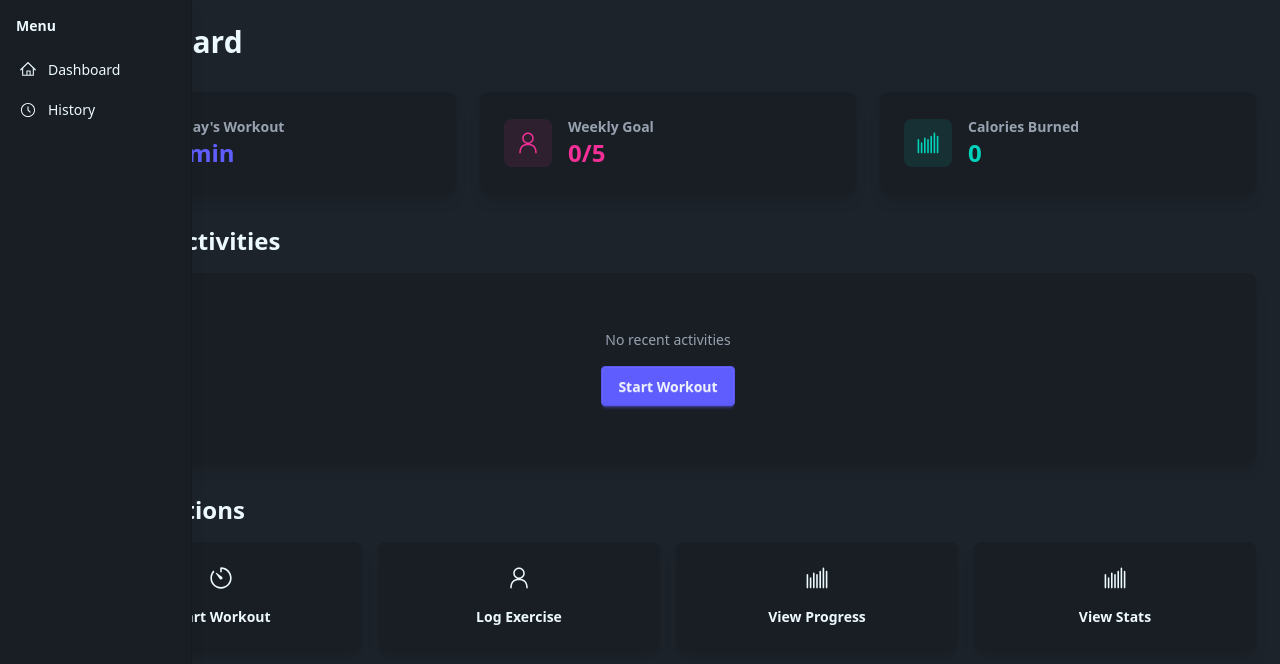
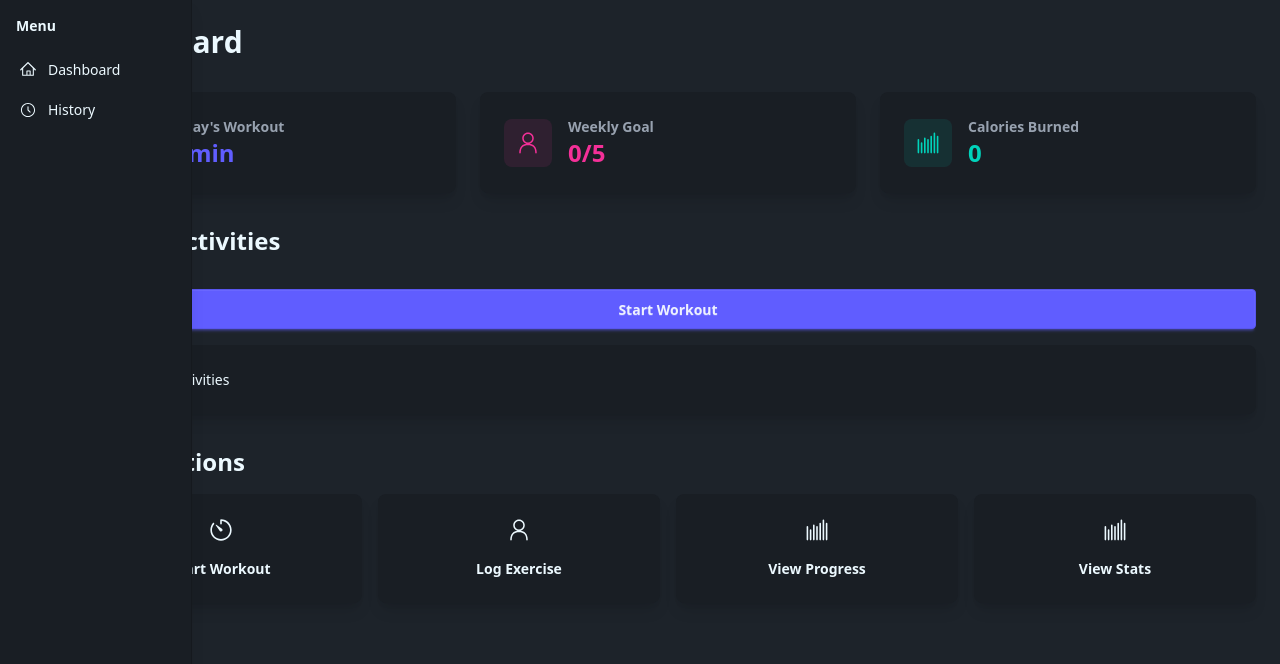
Before and after one commit to daleksiev/simple-track, a Next.js app: page / in a window 1280 px wide. Shown: the top 664 px of the page. Built offline with nearby package versions, Linux system fonts and the light colour scheme.

Commit message:
show recent activities in dashboard

```diff
--- a/src/app/dashboard/page.tsx
+++ b/src/app/dashboard/page.tsx
@@ -3,9 +3,66 @@
 import { Card } from "@/data-display";
 import { useRouter } from "next/navigation";
 import { BarChartIcon, PersonIcon, TimerIcon } from "@radix-ui/react-icons";
+import { Button } from "@/components/core/actions";
+import { useState } from "react";
 
+interface ExerciseSet {
+  reps: string;
+}
+
+interface Exercise {
+  name: string;
+  weight: string;
+  sets: ExerciseSet[];
+}
+
+interface WorkoutData {
+  date: string;
+  exercises: Exercise[];
+}
+
+interface ExerciseWithDate {
+  name: string;
+  date: string;
+}
 export default function DashboardContent() {
   const router = useRouter();
+
+  const [recentExercises] = useState<ExerciseWithDate[]>(() => {
+    const exercisesWithDates: ExerciseWithDate[] = [];
+
+    for (let i = 0; i < localStorage.length; i++) {
+      const key = localStorage.key(i);
+      if (key?.startsWith("workout-")) {
+        const workout: WorkoutData = JSON.parse(
+          localStorage.getItem(key) || ""
+        );
+        workout.exercises.forEach((exercise) => {
+          if (exercise.name) {
+            exercisesWithDates.push({
+              name: exercise.name,
+              date: workout.date,
+            });
+          }
+        });
+      }
+    }
+
+    // Sort by date (most recent first)
+    exercisesWithDates.sort(
+      (a, b) => new Date(b.date).getTime() - new Date(a.date).getTime()
+    );
+    return exercisesWithDates;
+  });
+
+  const formatDate = (dateString: string) => {
+    const date = new Date(dateString);
+    return date.toLocaleDateString("en-GB", {
+      day: "2-digit",
+      month: "2-digit",
+      year: "numeric",
+    });
+  };
 
   return (
     <div className="container mx-auto p-6">
@@ -63,19 +120,32 @@ export default function DashboardContent() {
       </div>
 
       {/* Recent Activities */}
-      <div className="mb-8">
+      <div className="mb-8 flex flex-col gap-4">
         <h2 className="text-2xl font-bold mb-4">Recent Activities</h2>
+
+        <Button variant="primary" onClick={() => router.push("/workout")}>
+          Start Workout
+        </Button>
+
         <Card>
           <Card.Body>
-            <div className="text-base-content/60 text-center py-8">
+            {recentExercises.length > 0 ? (
+              <div className="space-y-2">
+                {recentExercises.map((exercise, index) => (
+                  <div
+                    key={index}
+                    className="flex justify-between items-center p-3 bg-base-300 rounded-lg hover:bg-base-200 transition-colors"
+                  >
+                    <span className="font-medium">{exercise.name}</span>
+                    <span className="text-base-content/60 text-sm">
+                      {formatDate(exercise.date)}
+                    </span>
+                  </div>
+                ))}
+              </div>
+            ) : (
               <p>No recent activities</p>
-              <button
-                className="btn btn-primary mt-4"
-                onClick={() => router.push("/workout")}
-              >
-                Start Workout
-              </button>
-            </div>
+            )}
           </Card.Body>
         </Card>
       </div>
```
